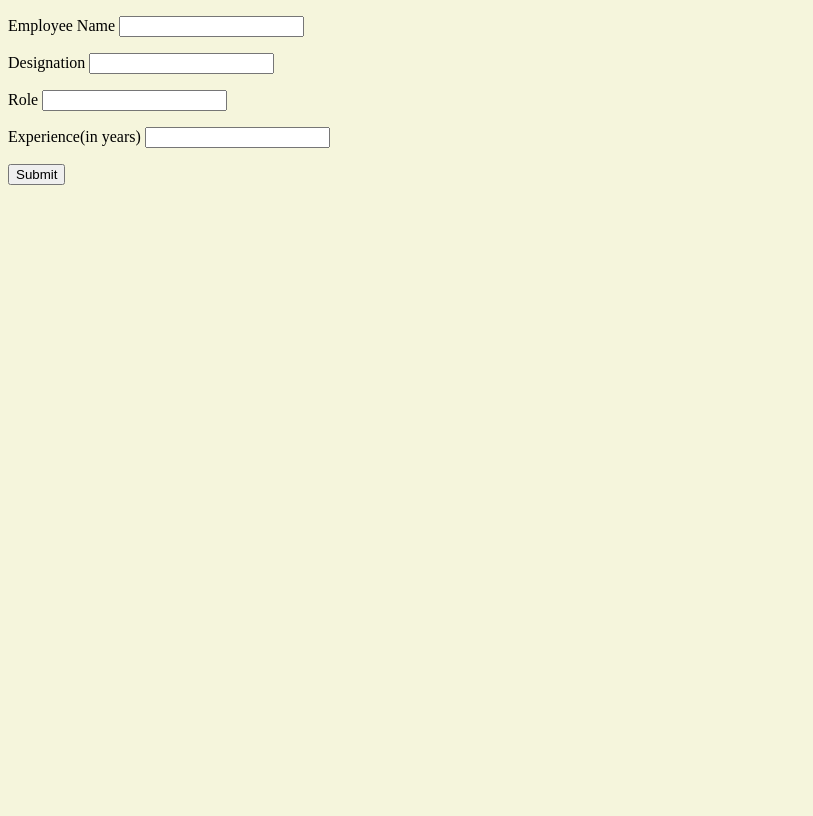
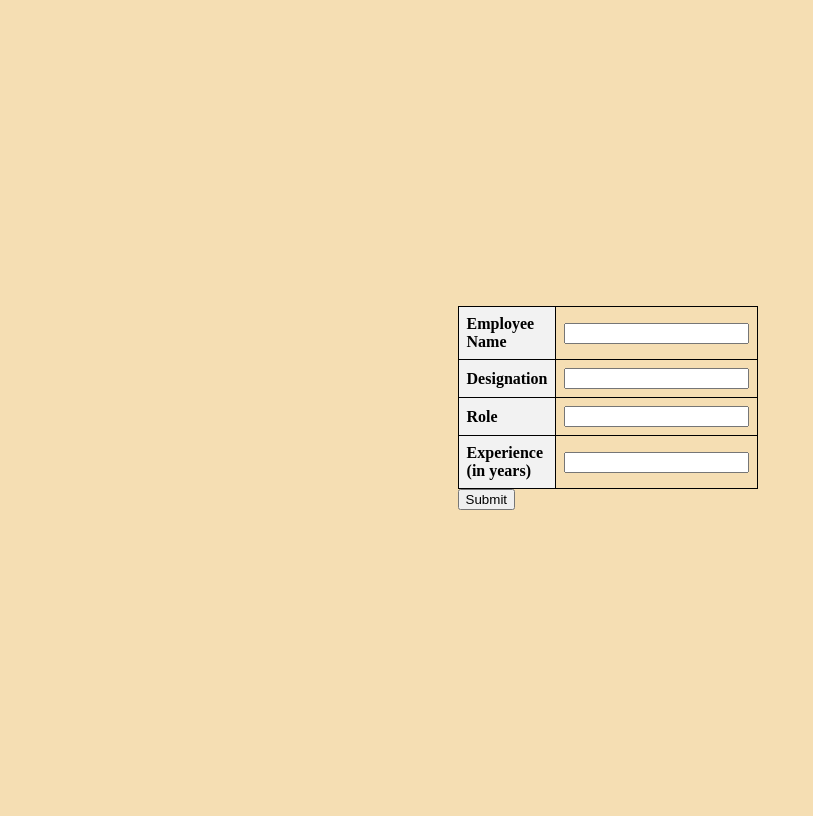
Before and after one commit to koushikdpk/Git-Actions, a Flask app: page / in a window 1280 px wide. Shown: the whole page, without its empty margins (0-813 px from the left). Before the commit the page ends 185 px from the top, so only its background shows below. Run offline with Flask 3, Linux system fonts and the light colour scheme.

Commit message:
Update Home Page.html

```diff
--- a/templates/Home Page.html
+++ b/templates/Home Page.html
@@ -1,23 +1,67 @@
 <!DOCTYPE html>
-<html lang="en" xmlns="http://www.w3.org/1999/html">
+<html lang="en">
 <head>
     <meta charset="UTF-8">
     <title>Demo Home</title>
+    <style>
+        /* Add CSS styles for centering the content and setting background color */
+        body {
+            display: flex;
+            justify-content: center;
+            align-items: center;
+            height: 100vh;
+            background-color: wheat; /* Set the background color of the entire page */
+        }
+
+        /* Add CSS styles for the table */
+        table {
+            border-collapse: collapse;
+            width: 50%;
+            background-color: wheat; /* Set the background color of the table */
+        }
+
+        th, td {
+            border: 1px solid black;
+            padding: 8px;
+            text-align: left;
+        }
+
+        th {
+            background-color: #f2f2f2;
+        }
+
+    </style>
 </head>
-<body style="background-color: {{color}}">
+<body>
 
-	<form action = "/result" method = "POST">
+    <form action="/result" method="POST">
         <div class="form-row">
             <div class="form-group col-md-6">
-				<p>Employee Name {{form.name}}</p>
-				<p>Designation {{form.designation}}</p>
-				<p>Role {{form.role}}</p>
-				<p>Experience(in years) {{form.experience}}</p>
+                <!-- Use a table to display the form data -->
+                <table>
+                    <tr>
+                        <th>Employee Name</th>
+                        <td>{{ form.name }}</td>
+                    </tr>
+                    <tr>
+                        <th>Designation</th>
+                        <td>{{ form.designation }}</td>
+                    </tr>
+                    <tr>
+                        <th>Role</th>
+                        <td>{{ form.role }}</td>
+                    </tr>
+                    <tr>
+                        <th>Experience (in years)</th>
+                        <td>{{ form.experience }}</td>
+                    </tr>
+                </table>
             </div>
             <div class="form-group">
-            	{{ form.submit(class="btn btn-primary")}}
+                {{ form.submit(class="btn btn-primary") }}
             </div>
         </div>
     </form>
+
 </body>
 </html>
```
Lines whose indentation alone changed are shown as unchanged.
